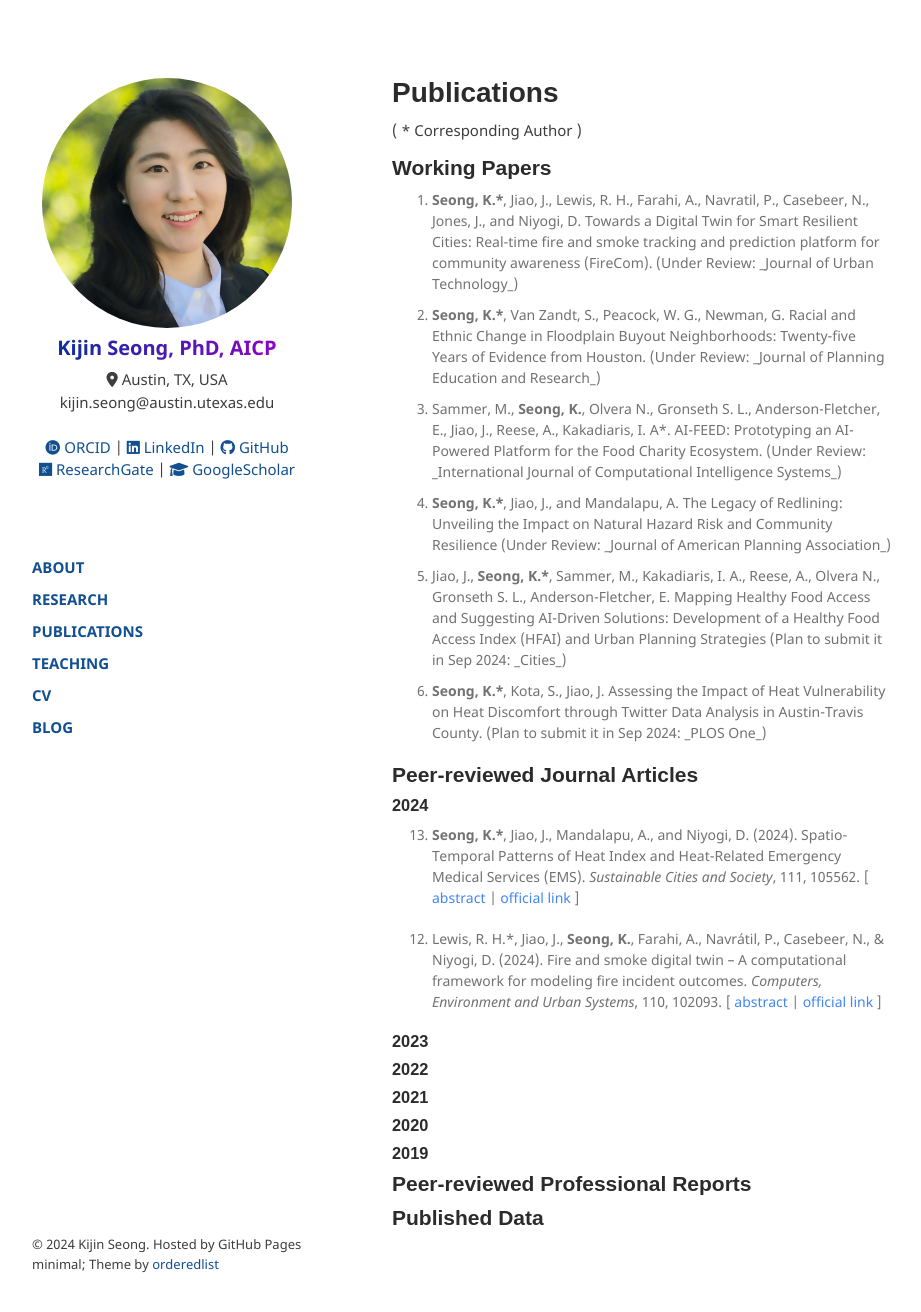
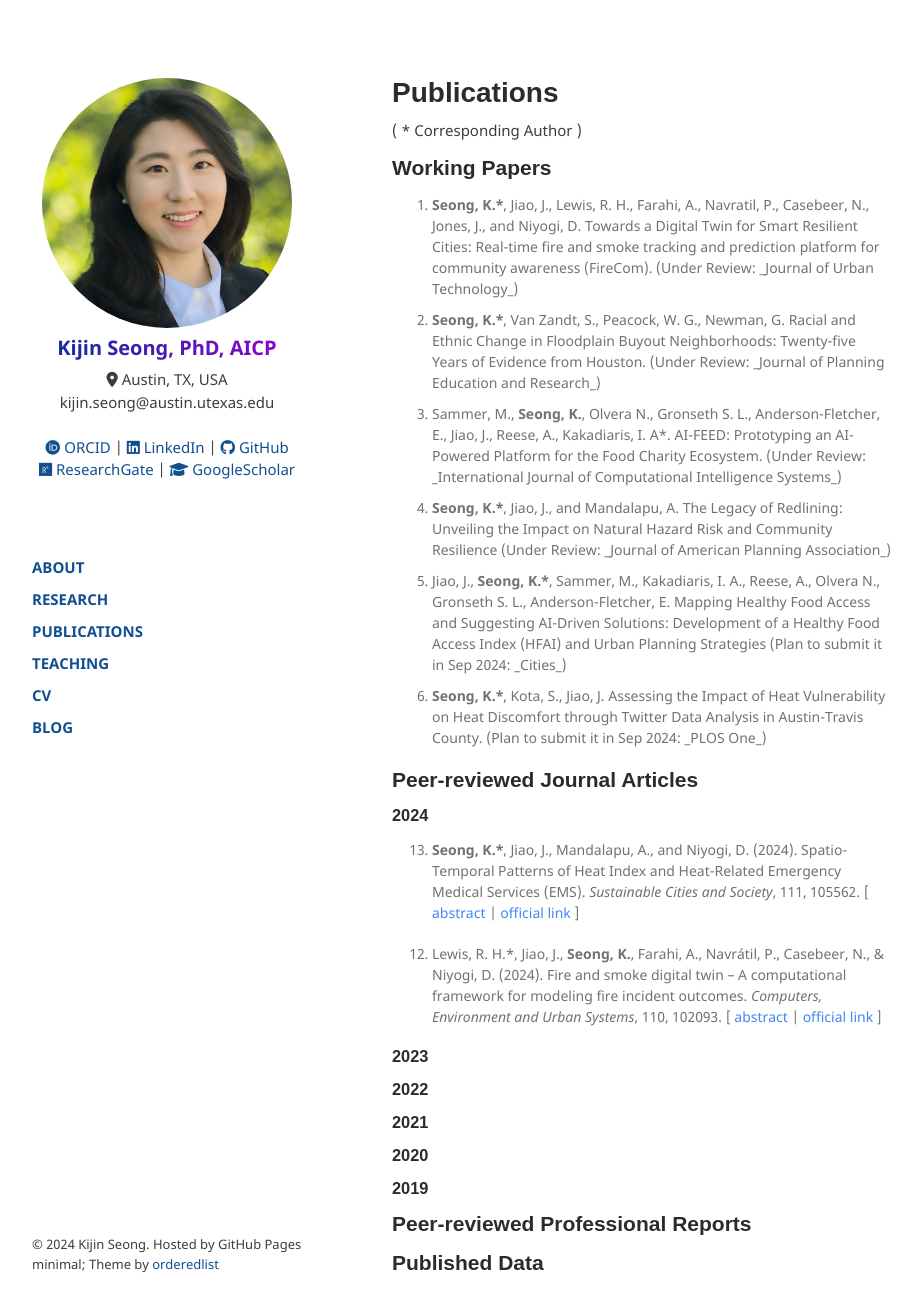
Before and after one commit to kijinseong/kijinseong.github.io, a Jekyll site: the page built from pages/publications.md, in a window 1280 px wide and 1339 px high. Shown: the top 1312 px of the window, without its empty margins (178-1099 px from the left). Built offline with Jekyll 4.4.1, drawn with Linux system fonts in a browser that asks for light colours.

Commit message:
Revise style

```diff
--- a/_layouts/default.html
+++ b/_layouts/default.html
@@ -25,7 +25,7 @@
 
           /* Global style to set the maximum width for all pages */
           .wrapper {
-              max-width: 1000px;  /* Set your desired maximum width */
+              max-width: 1500px;  /* Set your desired maximum width */
               margin: 0 auto;    /* Center the container horizontally */
               padding: 20px;     /* Add padding for better readability */
           }
--- a/assets/css/style.scss
+++ b/assets/css/style.scss
@@ -29,7 +29,7 @@
 
 // Custom styles to adjust the content width
 .wrapper {
-    max-width: 1000px;  // Change this to your desired width
+    max-width: 1500px;  // Change this to your desired width
     margin: 0 auto;     // Center the content
     padding: 20px;      // Optional: Add padding to the sides
 }
--- a/pages/publications.md
+++ b/pages/publications.md
@@ -19,6 +19,8 @@
 <p> ( * Corresponding Author ) </p>
 
 ## Working Papers
+
+<p>
 <ol>
     <li>
         <b>Seong, K.*</b>, Jiao, J., Lewis, R. H., Farahi, A., Navratil, P., Casebeer, N., Jones, J., and Niyogi, D.  Towards a Digital Twin for Smart Resilient Cities: Real-time fire and smoke tracking and prediction platform for community awareness (FireCom). (Under Review: _Journal of Urban Technology_)
@@ -39,10 +41,15 @@
         <b>Seong, K.*</b>, Kota, S., Jiao, J. Assessing the Impact of Heat Vulnerability on Heat Discomfort through Twitter Data Analysis in Austin-Travis County. (Plan to submit it in Sep 2024: _PLOS One_)
     </li>
 </ol>
+</p>
 
 ## Peer-reviewed Journal Articles
+<p>
+
+</p>
 
 ### 2024
+<p>
 <ol start="13">
     <li>
         <b>Seong, K.*</b>, Jiao, J., Mandalapu, A., and Niyogi, D. (2024). Spatio-Temporal Patterns of Heat Index and Heat-Related Emergency Medical Services (EMS). <i>Sustainable Cities and Society</i>, 111, 105562. [ <a href="javascript:void(0);" onclick="showdropinfo('Spatio-temporal2024')">abstract</a> | <a href="https://linkinghub.elsevier.com/retrieve/pii/S2210670724003883" target="_blank">official link</a> ]
@@ -64,7 +71,7 @@
     Fires and burning are the chief causes of particulate matter (PM2.5), a key measurement of air quality in communities and cities worldwide. This work develops a live fire tracking platform to show active reported fires from over twenty cities in the U.S., as well as predict their smoke paths and impacts on the air quality of regions within their range. Specifically, our close to real-time tracking and predictions culminates in a digital twin to protect public health and inform the public of fire and air quality risk. This tool tracks fire incidents in real-time, utilizes the 3D building footprints of Austin to simulate smoke outputs, and predicts fire incident smoke falloffs within the complex city environment. Results from this study include a complete fire and smoke digital twin model for Austin. We work in cooperation with the City of Austin Fire Department to ensure the accuracy of our forecast and also show that air quality sensor density within our cities cannot validate urban fire presence. We additionally release code and methodology to replicate these results for any city in the world. This work paves the path for similar digital twin models to be developed and deployed to better protect the health and safety of citizens.
     <br><br>
 </div>
-
+</p>
 
 
 
@@ -74,21 +81,38 @@
 
 
 ### 2023
+<p>
+
+</p>
 
 ### 2022
+<p>
+
+</p>
 
 ### 2021
+<p>
 
+</p>
 
 ### 2020
+<p>
 
+</p>
 
 ### 2019
+<p>
 
+</p>
 
 
 ## Peer-reviewed Professional Reports
+<p>
 
+</p>
 
 
 ## Published Data
+<p>
+
+</p>
```
Also changed, not shown: pages/about.md (+10 -2 lines).
